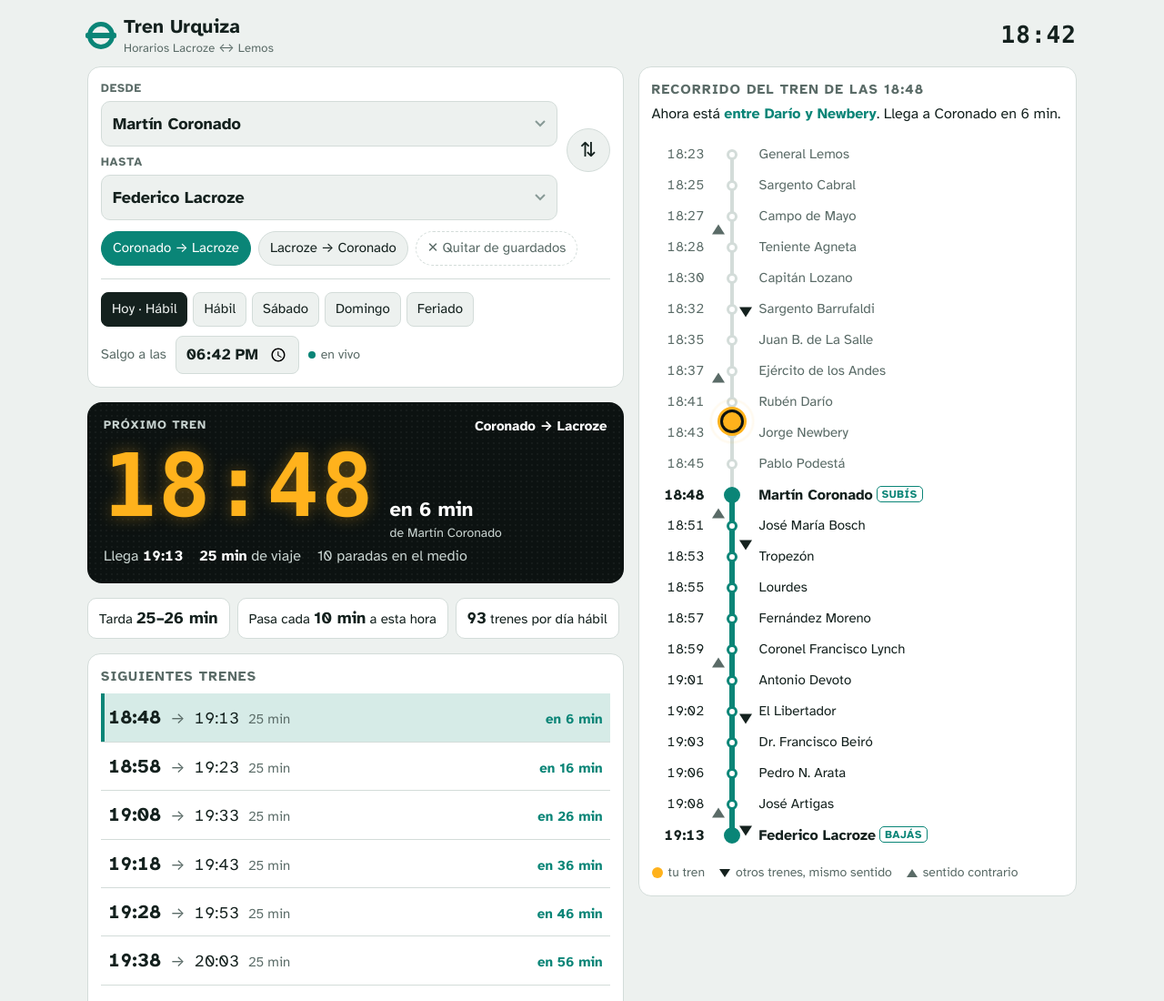
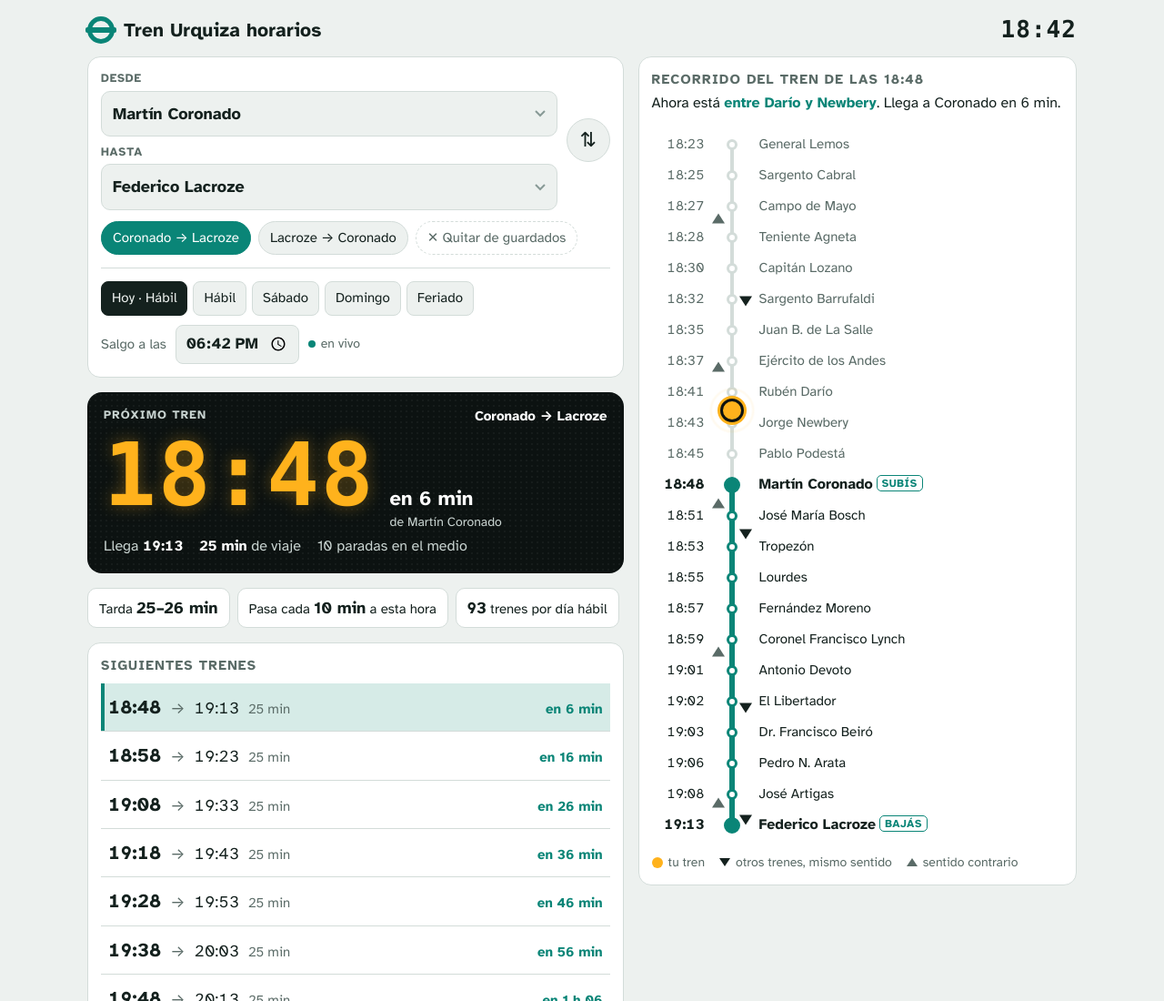
Before and after one commit to agustinjjesus/king-muebles-pruebas, a plain HTML site: page tren-urquiza/index.html in a window 1280 px wide. Shown: the top 1100 px of the page at 91% size. Drawn offline with Linux system fonts and the light colour scheme; a web font is replaced by a local one.

Commit message:
Tren Urquiza: dejar solo «Tren Urquiza horarios» como título
Co-Authored-By: Claude Opus 5.5 <noreply@anthropic.com>
Claude-Session: https://claude.ai/code/session_01NRyEvKrfBSqziZHaZUFXt4

```diff
--- a/tren-urquiza/index.html
+++ b/tren-urquiza/index.html
@@ -3,7 +3,9 @@
 <head>
 <meta charset="utf-8">
 <meta name="viewport" content="width=device-width, initial-scale=1">
-<title>Tren Urquiza: horarios</title>
+<title>Tren Urquiza horarios</title>
+<meta property="og:title" content="Tren Urquiza horarios">
+<meta property="og:type" content="website">
 <link rel="preconnect" href="https://fonts.googleapis.com">
 <link rel="preconnect" href="https://fonts.gstatic.com" crossorigin>
 <link rel="stylesheet" href="https://fonts.googleapis.com/css2?family=Atkinson+Hyperlegible:ital,wght@0,400;0,700;1,400&display=swap">
@@ -166,7 +168,7 @@ footer p{margin:0 0 8px}
 <header class="top">
   <div class="brand">
     <span class="roundel" aria-hidden="true"></span>
-    <h1>Tren Urquiza <span class="sub">Horarios Lacroze ↔ Lemos</span></h1>
+    <h1>Tren Urquiza horarios</h1>
   </div>
   <div class="clock tab" id="clock" aria-label="Hora actual">--:--</div>
 </header>
```
Also changed, not shown: 1 other file.
